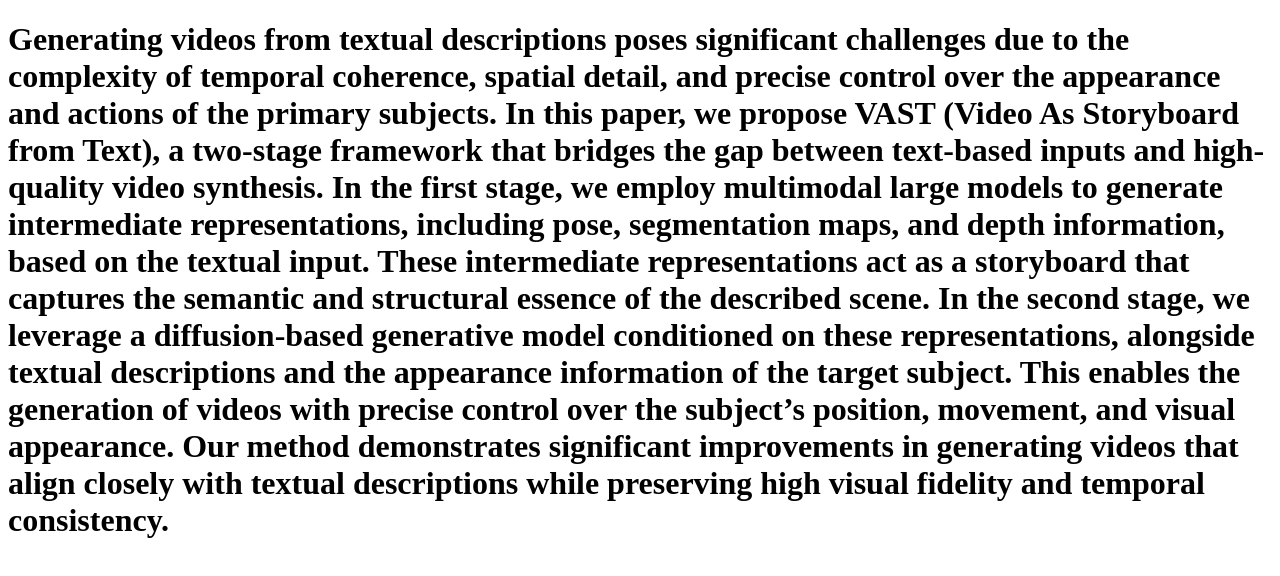
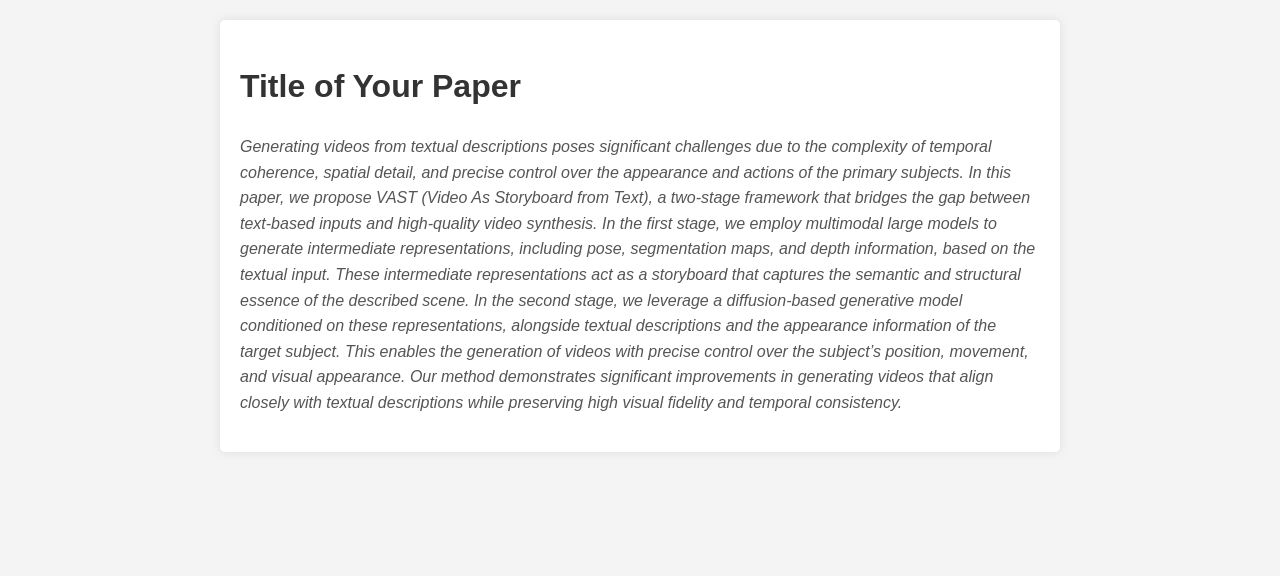
Before and after one commit to TeleAI-VAST/TeleAI-VAST.github.io, a plain HTML site: page index.html in a window 1280 px wide. Drawn offline with Linux system fonts and the light colour scheme.

Commit message:
Update index.html

```diff
--- a/index.html
+++ b/index.html
@@ -1,10 +1,45 @@
 <!DOCTYPE html>
-<html>
+<html lang="en">
 <head>
-    <title>VAST: Video As Storyboard from Text</title>
+    <meta charset="UTF-8">
+    <meta name="viewport" content="width=device-width, initial-scale=1.0">
+    <title>TeleAI-VAST</title>
+    <style>
+        body {
+            font-family: Arial, sans-serif;
+            line-height: 1.6;
+            margin: 0;
+            padding: 20px;
+            background-color: #f4f4f4;
+        }
+        .container {
+            max-width: 800px;
+            margin: 0 auto;
+            background: #fff;
+            padding: 20px;
+            border-radius: 5px;
+            box-shadow: 0 0 10px rgba(0, 0, 0, 0.1);
+        }
+        h1 {
+            color: #333;
+        }
+        p {
+            color: #555;
+        }
+        .abstract {
+            font-style: italic;
+        }
+    </style>
 </head>
 <body>
-    <h1>Generating videos from textual descriptions poses significant challenges due to the complexity of temporal coherence, spatial detail, and precise control over the appearance and actions of the primary subjects. In this paper, we propose VAST (Video As Storyboard from Text), a two-stage framework that bridges the gap between text-based inputs and high-quality video synthesis. In the first stage, we employ multimodal large models to generate intermediate representations, including pose, segmentation maps, and depth information, based on the textual input. These intermediate representations act as a storyboard that captures the semantic and structural essence of the described scene. In the second stage, we leverage a diffusion-based generative model conditioned on these representations, alongside textual descriptions and the appearance information of the target subject. This enables the generation of videos with precise control over the subject’s position, movement, and visual appearance. Our method demonstrates significant improvements in generating videos that align closely with textual descriptions while preserving high visual fidelity and temporal consistency.</h1>
-<!--     <p></p> -->
+
+<div class="container">
+    <h1>Title of Your Paper</h1>
+    <p class="abstract">
+        <!-- Insert your abstract here -->
+        Generating videos from textual descriptions poses significant challenges due to the complexity of temporal coherence, spatial detail, and precise control over the appearance and actions of the primary subjects. In this paper, we propose VAST (Video As Storyboard from Text), a two-stage framework that bridges the gap between text-based inputs and high-quality video synthesis. In the first stage, we employ multimodal large models to generate intermediate representations, including pose, segmentation maps, and depth information, based on the textual input. These intermediate representations act as a storyboard that captures the semantic and structural essence of the described scene. In the second stage, we leverage a diffusion-based generative model conditioned on these representations, alongside textual descriptions and the appearance information of the target subject. This enables the generation of videos with precise control over the subject’s position, movement, and visual appearance. Our method demonstrates significant improvements in generating videos that align closely with textual descriptions while preserving high visual fidelity and temporal consistency.
+    </p>
+</div>
+
 </body>
 </html>
```
